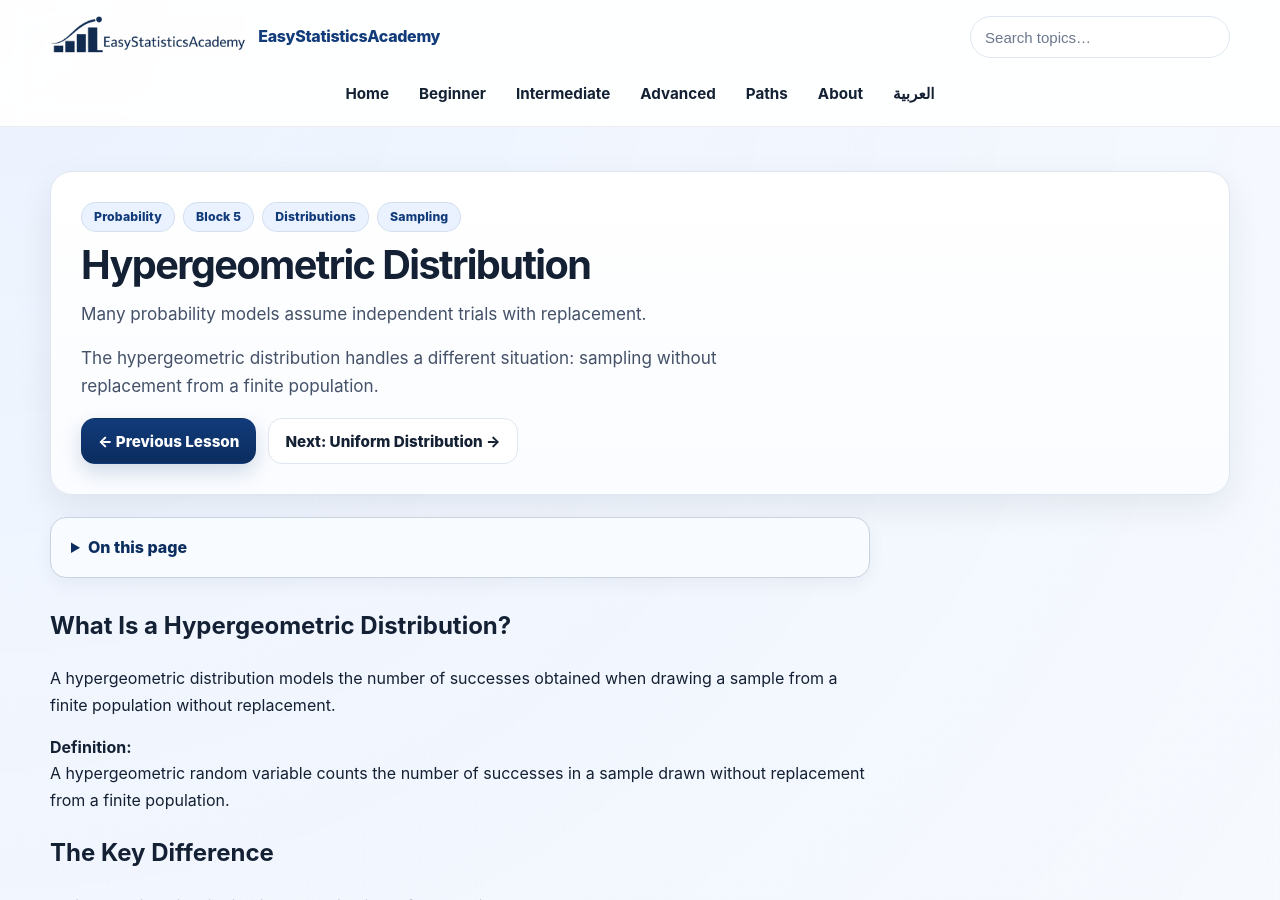
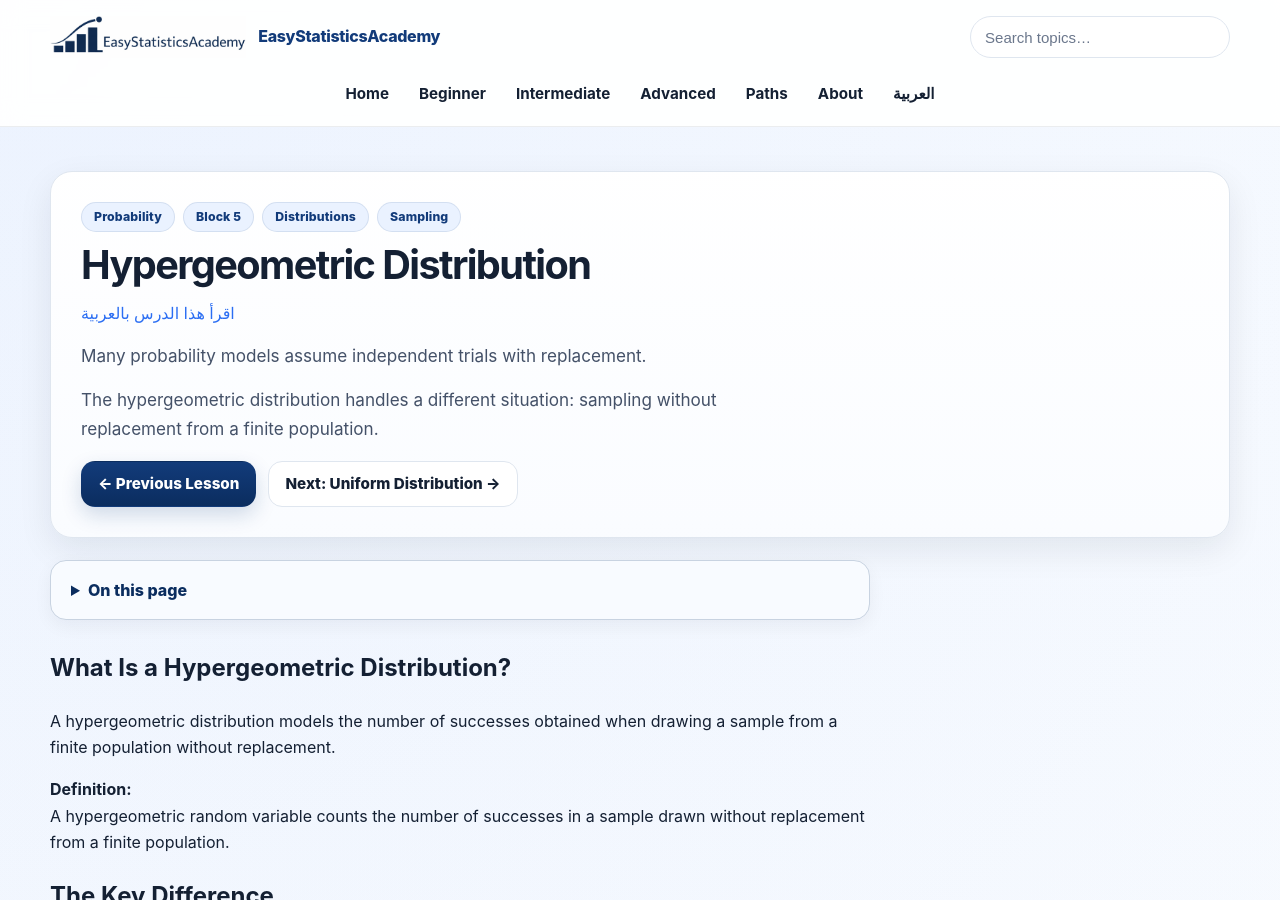
Before and after one commit to ammar-homaida-statistics/easystatisticsacademy, a Jekyll site: the page built from probability/distributions/hypergeometric-distribution/index.md, in a window 1280 px wide and 900 px high. Built offline with Jekyll 4.4.1, drawn with Linux system fonts in a browser that asks for light colours; some of the changed lines change nothing that is shown.

Commit message:
Batch #71: pair English hypergeometric lesson with Arabic counterpart

```diff
--- a/probability/distributions/hypergeometric-distribution/index.md
+++ b/probability/distributions/hypergeometric-distribution/index.md
@@ -4,6 +4,8 @@ title: Hypergeometric Distribution
 description: Learn how the hypergeometric distribution models sampling without replacement from a finite population.
 permalink: /probability/distributions/hypergeometric-distribution/
 sidebar: false
+translation_pair: hypergeometric-distribution
+math: true
 ---
 
 <!-- SAVE LESSON PROGRESS -->
@@ -40,6 +42,7 @@ sidebar: false
     </div>
 
     <h1>Hypergeometric Distribution</h1>
+<p><a lang="ar" dir="rtl" href="/ar/probability/distributions/hypergeometric-distribution/">اقرأ هذا الدرس بالعربية</a></p>
 
     <p class="lead">
       Many probability models assume independent trials with replacement.
```
